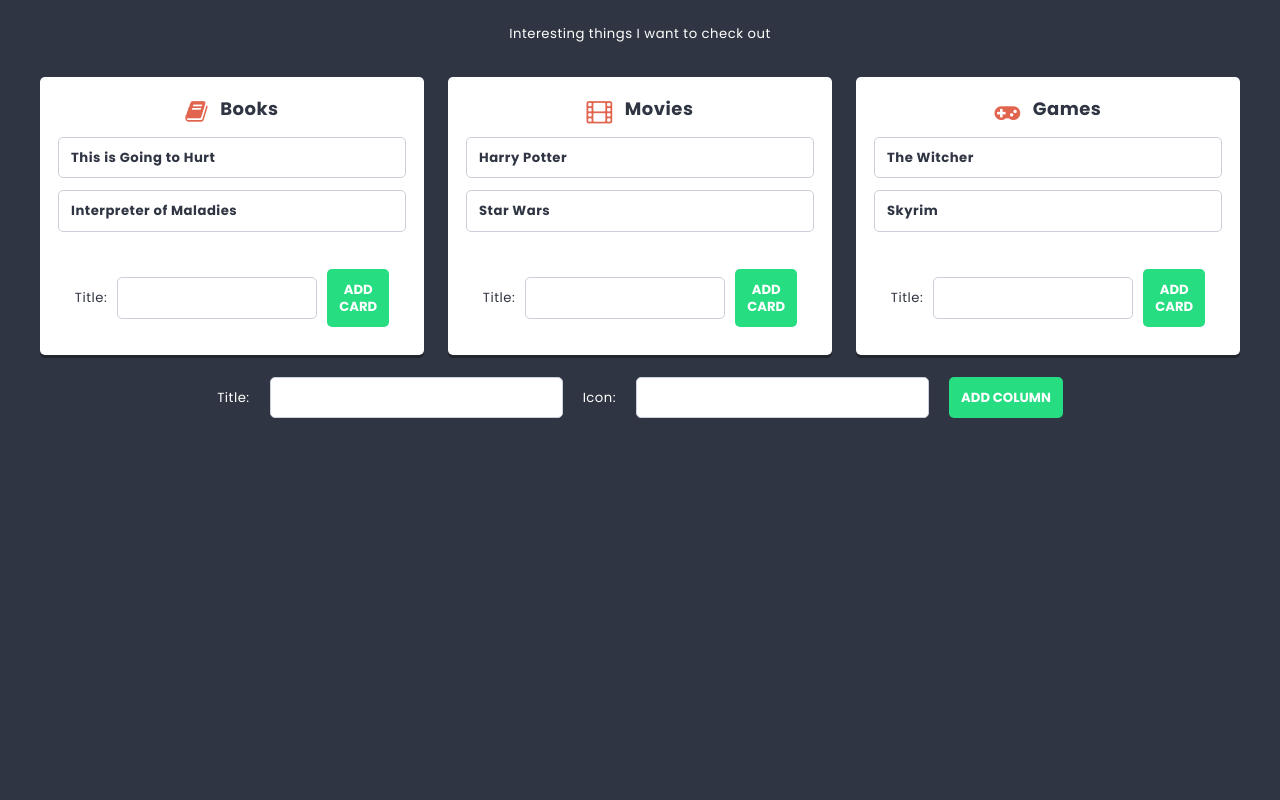
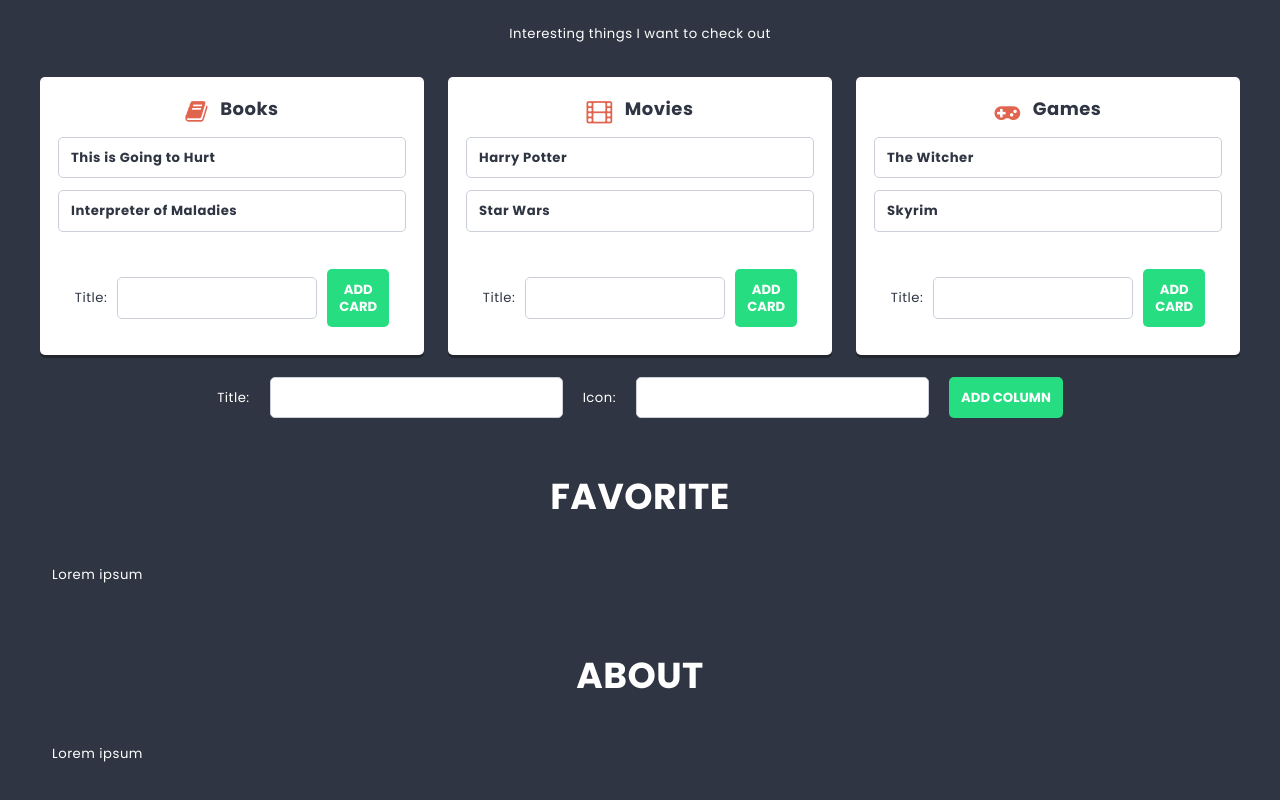
Before and after one commit to LukaszLewandowski91/first-react, a React (Create React App) app: page / in a window 1280 px wide. Shown: the part 600-1400 px from the top of the page. Before the commit the page ends 1048 px from the top, so only its background shows below. Built offline with nearby package versions, Linux system fonts and the light colour scheme.

Commit message:
add Home Page

```diff
--- a/src/App.js
+++ b/src/App.js
@@ -1,7 +1,7 @@
-import Hero from "./components/Hero/Hero";
-import SearchForm from "./components/SearchForm/SearchForm";
-import List from "./components/List/List";
+import About from "./components/About/About";
 import Container from "./components/Container/Container";
+import Favorite from "./components/Favorite/Favorite";
+import Home from "./components/Home/Home";
 import NavBar from "./components/NavBar/NavBar";
 
 const App = () => {
@@ -9,9 +9,9 @@
     <main>
       <NavBar />
       <Container>
-        <Hero />
-        <SearchForm />
-        <List />
+        <Home />
+        <Favorite />
+        <About />
       </Container>
     </main>
   );
--- a/src/components/About/About.js
+++ b/src/components/About/About.js
@@ -5,6 +5,7 @@
   return (
     <div className={styles.about}>
       <PageTitle>About</PageTitle>
+      <p>Lorem ipsum</p>
     </div>
   );
 };
--- a/src/components/Favorite/Favorite.js
+++ b/src/components/Favorite/Favorite.js
@@ -5,6 +5,7 @@
   return (
     <div className={styles.favorite}>
       <PageTitle>Favorite</PageTitle>
+      <p>Lorem ipsum</p>
     </div>
   );
 };
--- /dev/null
+++ b/src/components/Home/Home.js
@@ -0,0 +1,15 @@
+import styles from "./Home.module.scss";
+import Hero from "../Hero/Hero";
+import SearchForm from "../SearchForm/SearchForm";
+import List from "../List/List";
+
+const Home = () => {
+  return (
+    <>
+      <Hero />
+      <SearchForm />
+      <List />
+    </>
+  );
+};
+export default Home;
--- /dev/null
+++ b/src/components/Home/Home.module.scss
@@ -0,0 +1 @@
+@import "../../styles/settings.scss";
```
